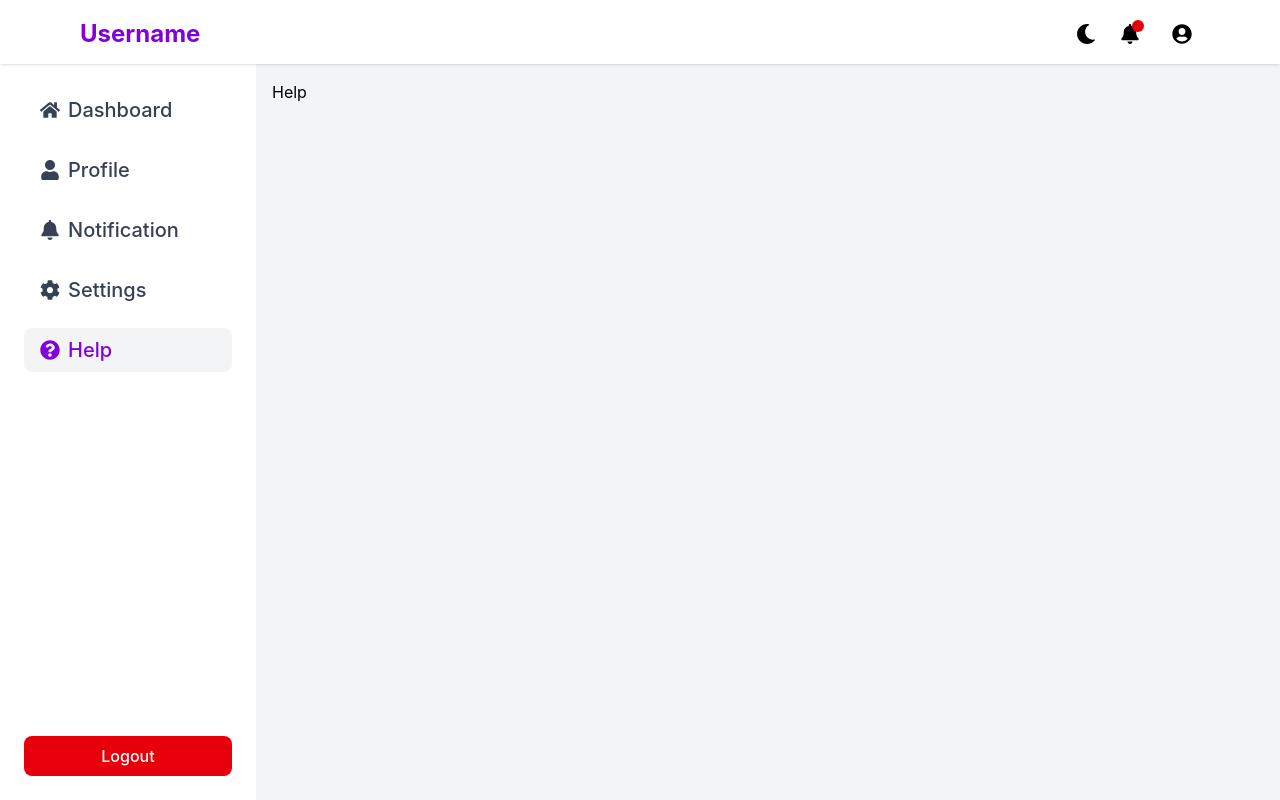
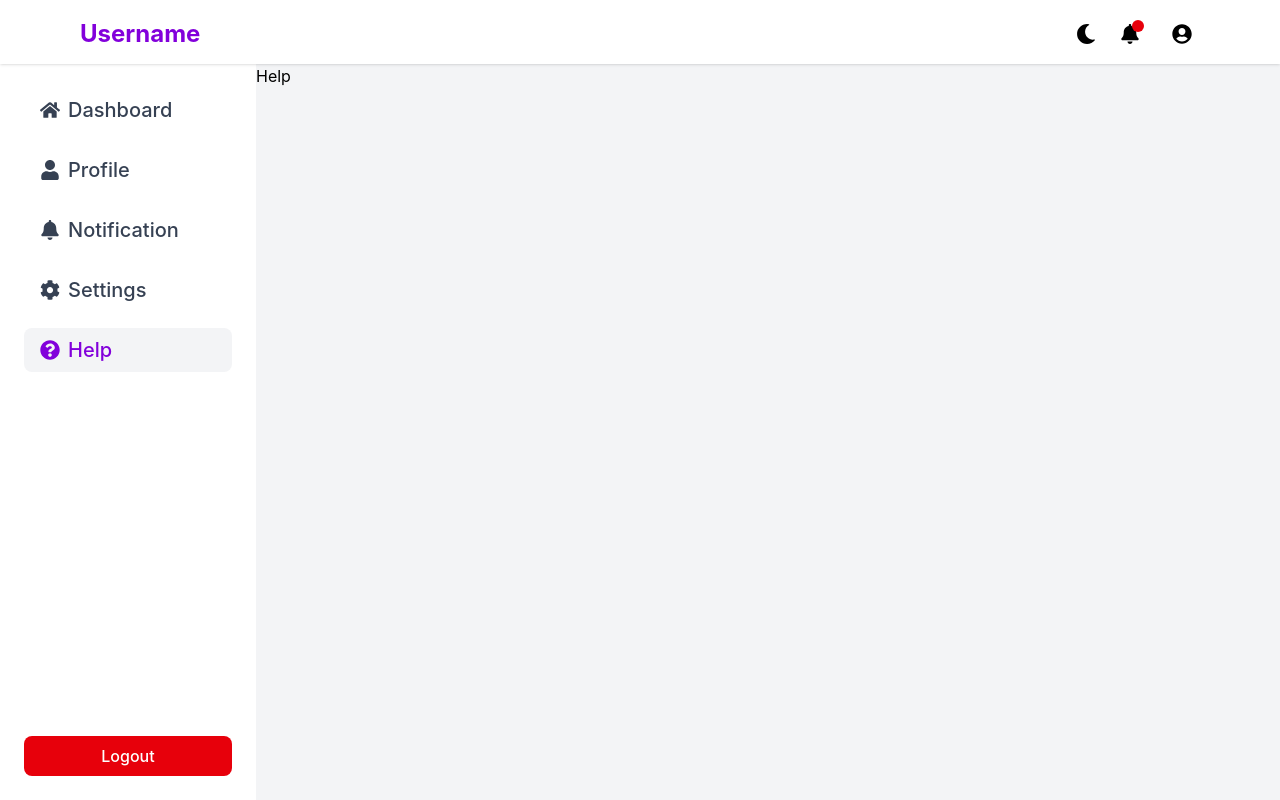
Before and after one commit to AmaanKhanGit/user-dashboard, a React (Vite) app: page /help in a window 1280 px wide. Built offline with nearby package versions, Linux system fonts and the light colour scheme.

Commit message:
dashboard padding check

```diff
--- a/src/components/DashboardLayout.jsx
+++ b/src/components/DashboardLayout.jsx
@@ -29,7 +29,7 @@ const DashboardLayout = ({ children, className }) => {
         </DesktopDrawer>
 
         <main
-          className={`min-h-0 flex-1 scrollbar-none overflow-y-auto bg-gray-100 p-4 ${className}`}
+          className={`min-h-0 flex-1 scrollbar-none overflow-y-auto bg-gray-100 ${className}`}
         >
           {children}
         </main>
```
